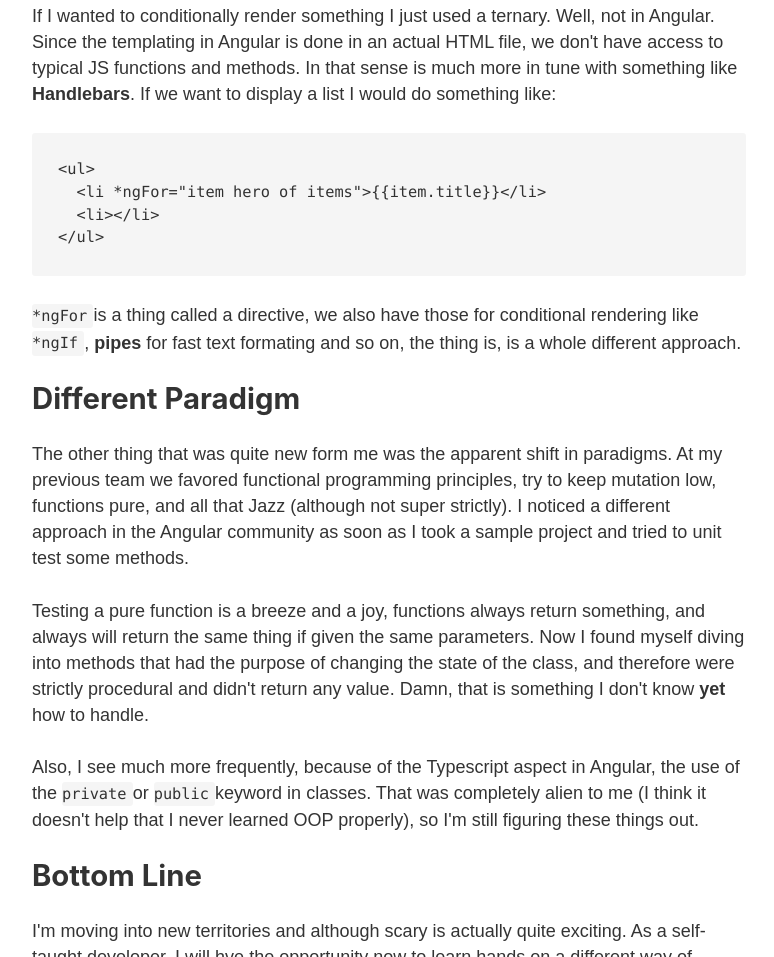
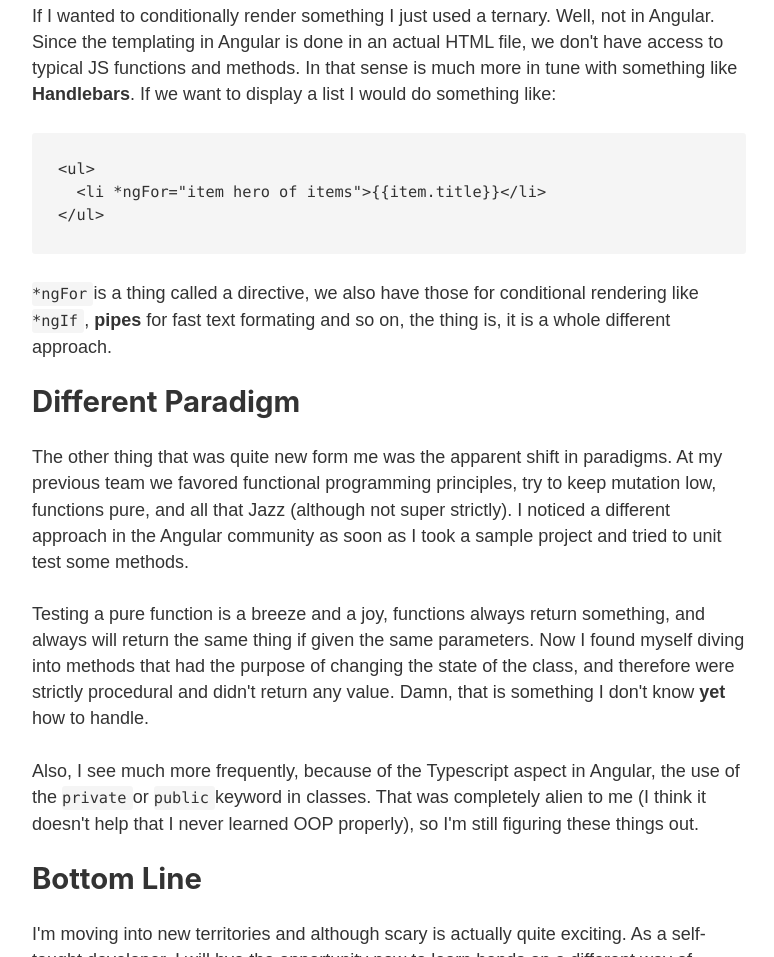
Before and after one commit to Ceheiss/personal-site-blog, a Gatsby site: page /posts/on-to-the-next-adventure/ in a window 1280 px wide. Shown: the part 1342-2299 px from the top of the page, without its empty margins (251-1025 px from the left). Built offline with nearby package versions, Linux system fonts and the light colour scheme; Gatsby itself is replaced by a stand-in of ours; some packages are replaced by stand-ins of ours; code samples lack their colours.

Commit message:
fix small typo

````diff
--- a/src/posts/on-to-the-next-adventure.md
+++ b/src/posts/on-to-the-next-adventure.md
@@ -24,11 +24,10 @@ If I wanted to conditionally render something I just used a ternary. Well, not i
 ```html
 <ul>
   <li *ngFor="item hero of items">{{item.title}}</li>
-  <li></li>
 </ul>
 ```
 
-`*ngFor` is a thing called a directive, we also have those for conditional rendering like `*ngIf`, **pipes** for fast text formating and so on, the thing is, is a whole different approach.
+`*ngFor` is a thing called a directive, we also have those for conditional rendering like `*ngIf`, **pipes** for fast text formating and so on, the thing is, it is a whole different approach.
 
 ## Different Paradigm
 
````
